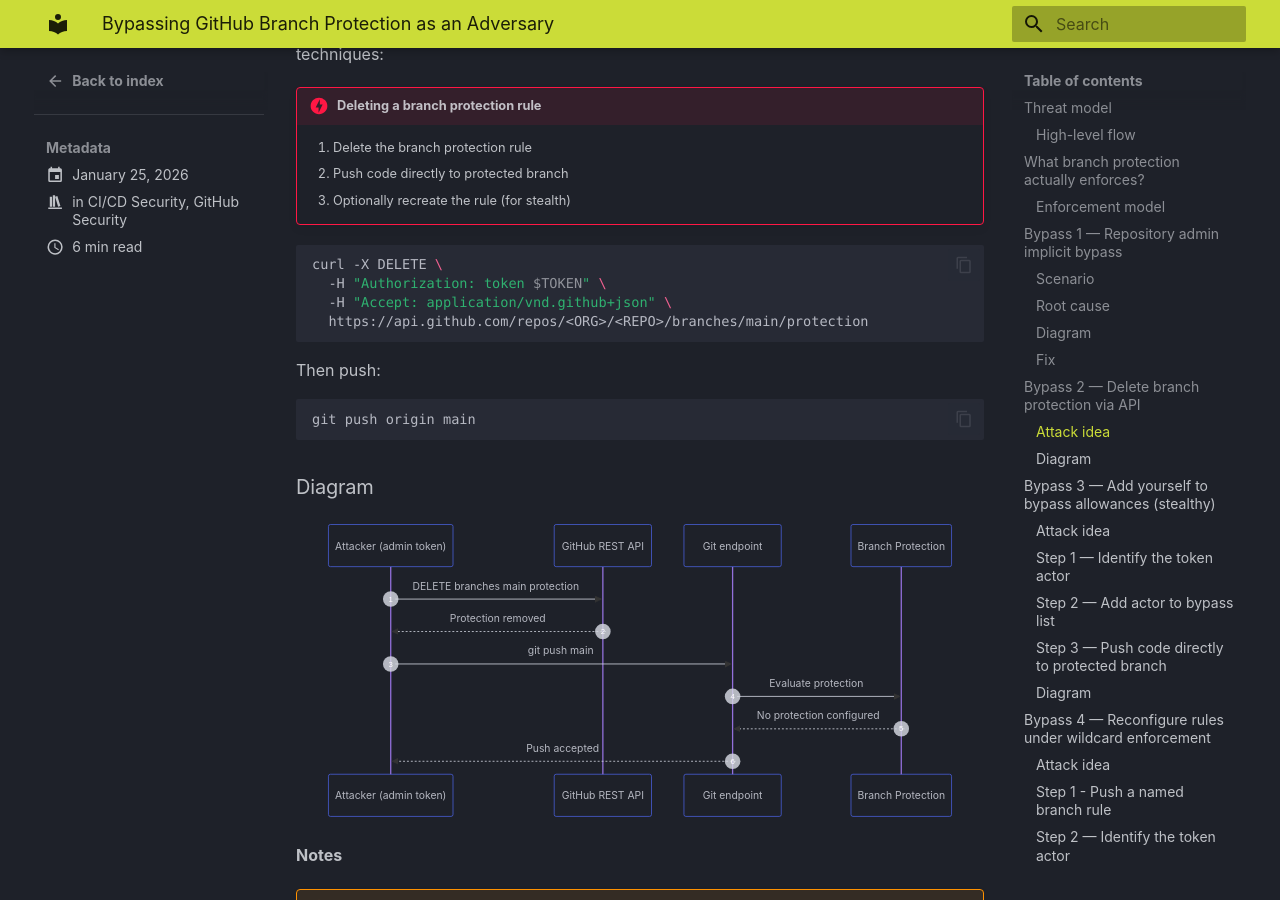
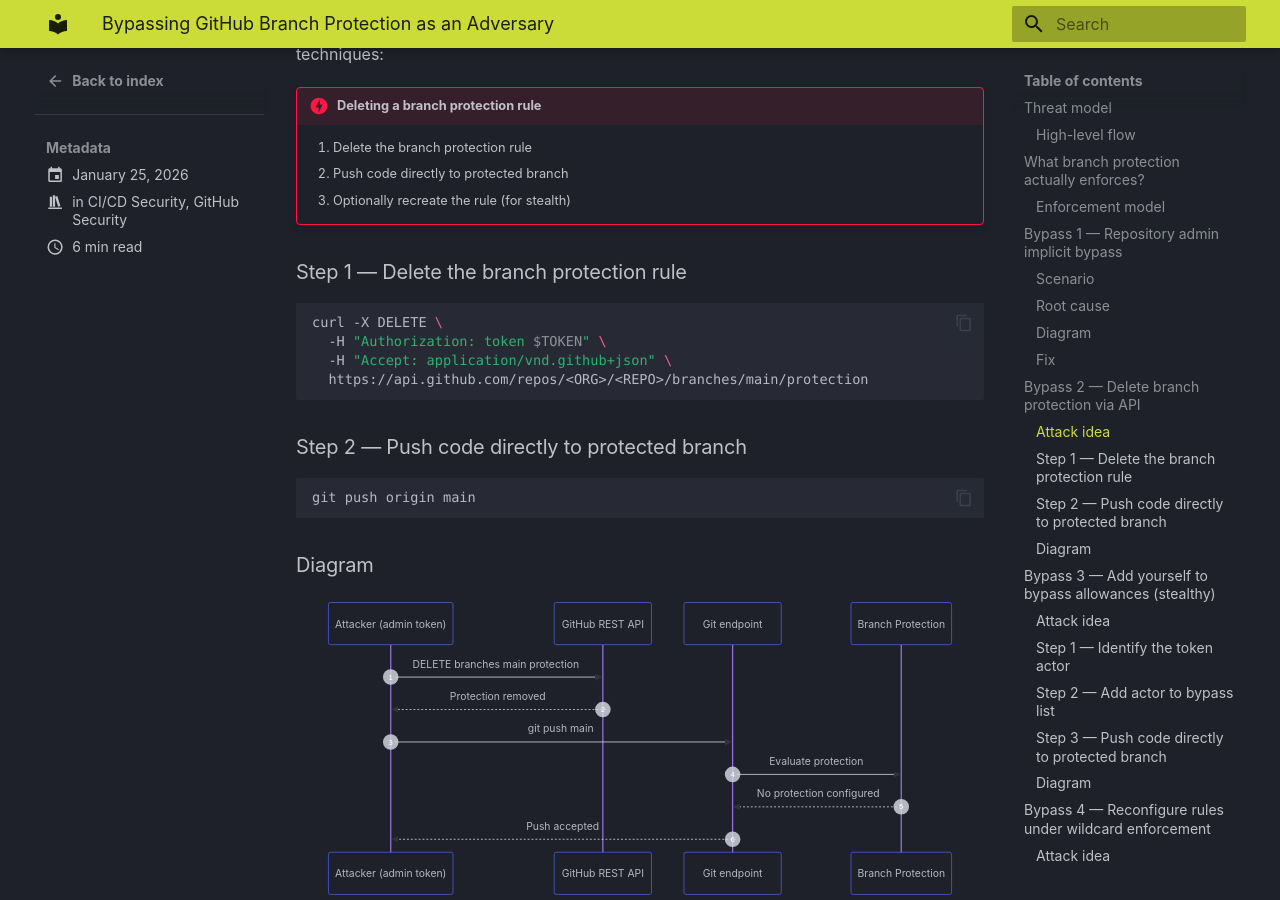
Before and after one commit to dibsy/dibsy.github.io, an MkDocs documentation site: the page built from docs/posts/Branch-Protection-Bypass.md, in a window 1280 px wide and 900 px high, scrolled down 4280 px. Built offline with MkDocs 1.6.1 and Material for MkDocs 9.7.7, drawn with Linux system fonts in a browser that asks for light colours; some web fonts are replaced.

Commit message:
Add steps to bypass branch protection
Added instructions for deleting branch protection rules.

````diff
--- a/docs/posts/Branch-Protection-Bypass.md
+++ b/docs/posts/Branch-Protection-Bypass.md
@@ -140,6 +140,8 @@
     2. Push code directly to protected branch
     3. Optionally recreate the rule (for stealth)
 
+### Step 1 — Delete the branch protection rule
+
 ```bash
 curl -X DELETE \
   -H "Authorization: token $TOKEN" \
@@ -147,7 +149,7 @@
   https://api.github.com/repos/<ORG>/<REPO>/branches/main/protection
 ```
 
-Then push:
+### Step 2 —  Push code directly to protected branch
 
 ```bash
 git push origin main
````
